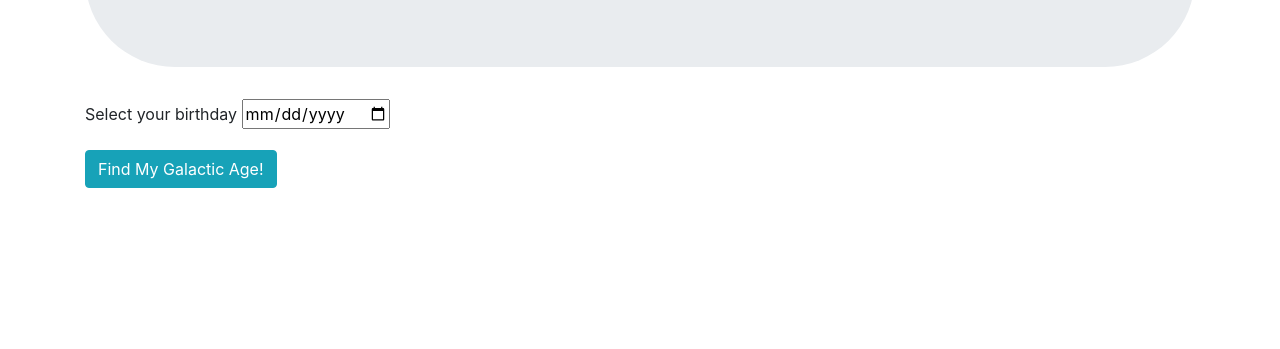
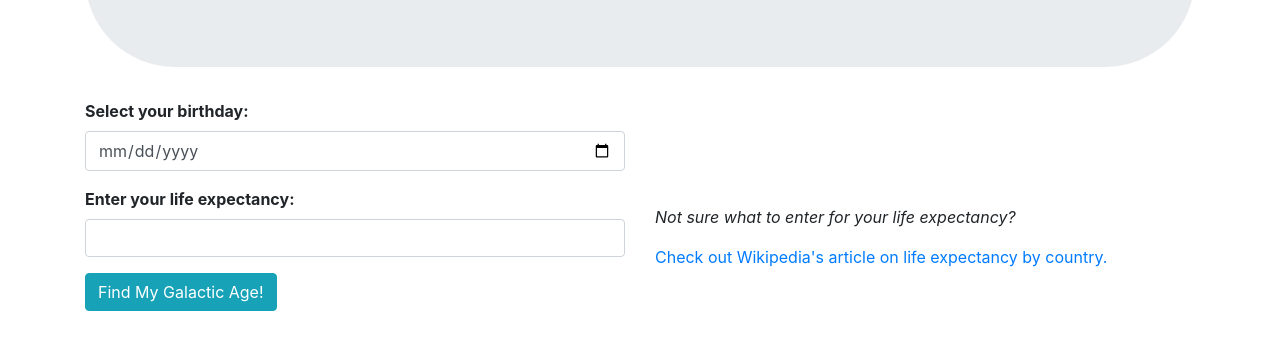
Before and after one commit to eswotinsky/galactic-calculator, a website built with webpack: page src/index.html in a window 1280 px wide. Shown: the part 117-466 px from the top of the page. Built offline with nearby package versions, Linux system fonts and the light colour scheme.

Commit message:
add additional page styling.

```diff
--- a/src/index.html
+++ b/src/index.html
@@ -9,15 +9,34 @@
       <h1>Galactic Age Calculator</h1>
     </div>
 
-    <form id="age-form" action="index.html" method="post">
+    <div class="row">
 
-      <div class="form-group">
-        <label for="enter-birthday">Select your birthday</label>
-        <input id="enter-birthday" type="date" name="enter-birthday">
+      <div class="col-md-6">
+
+
+        <form class="" id="age-form" action="index.html" method="post">
+
+          <div class="form-group">
+            <label for="enter-birthday">Select your birthday:</label>
+            <input class="form-control "id="enter-birthday" type="date" name="enter-birthday">
+          </div>
+
+          <div class="form-group">
+            <label for="enter-life-expectancy">Enter your life expectancy:</label>
+            <input class="form-control" type="number" step="0.1" name="enter-life-expectancy">
+          </div>
+
+
+          <button class="btn btn-info" type="submit" name="button">Find My Galactic Age!</button>
+        </form>
       </div>
 
-      <button class="btn btn-info" type="submit" name="button">Find My Galactic Age!</button>
-    </form>
+      <div id="life-expectancy-info" class="col-md-6">
+        <p><em>Not sure what to enter for your life expectancy?</em></p>
+        <p><a href="https://en.wikipedia.org/wiki/List_of_countries_by_life_expectancy" target="_blank">Check out Wikipedia's article on life expectancy by country.</a></p>
+      </div>
+    </div>
+
 
     <div id="results">
 
--- a/src/styles.css
+++ b/src/styles.css
@@ -6,3 +6,12 @@
 #results {
   display: none;
 }
+
+label {
+  font-weight: bold;
+}
+
+#life-expectancy-info p {
+  position: relative;
+  top: 50%;
+}
```
